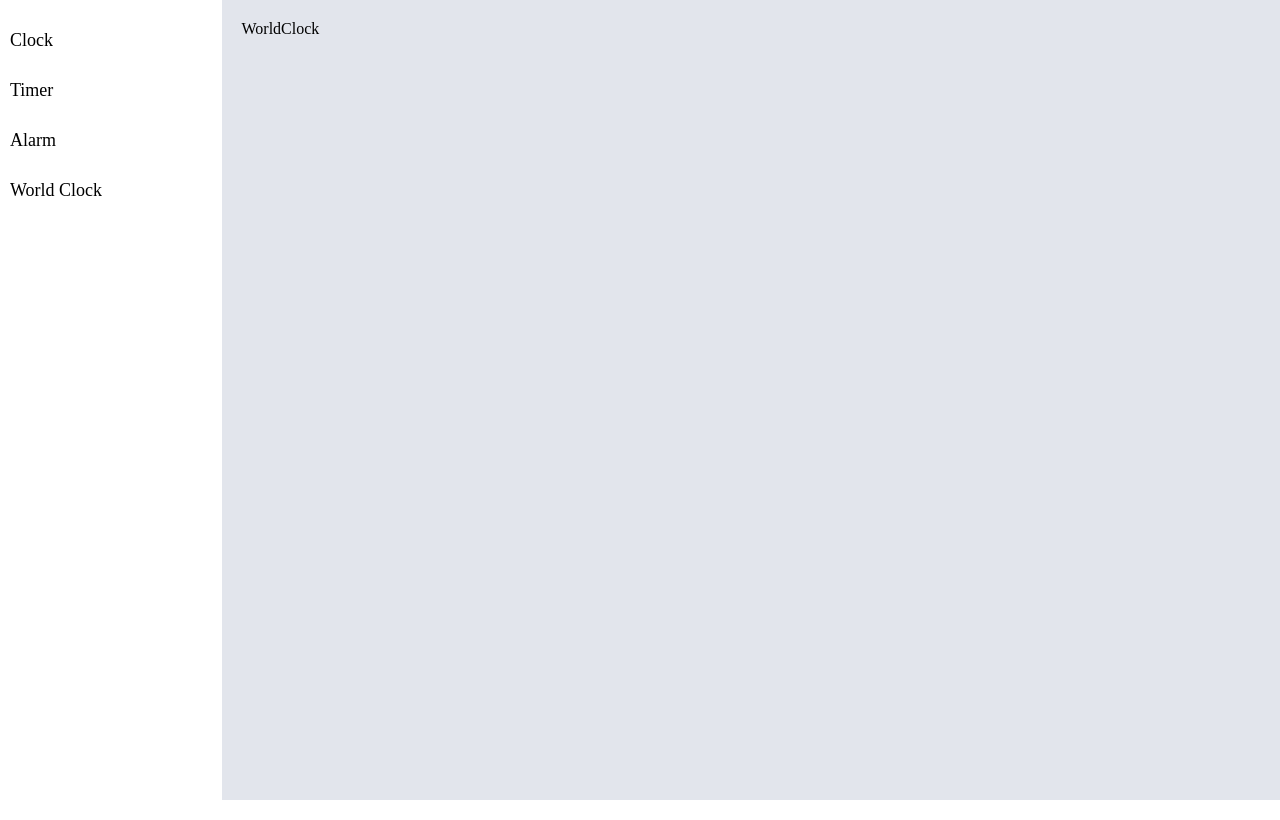
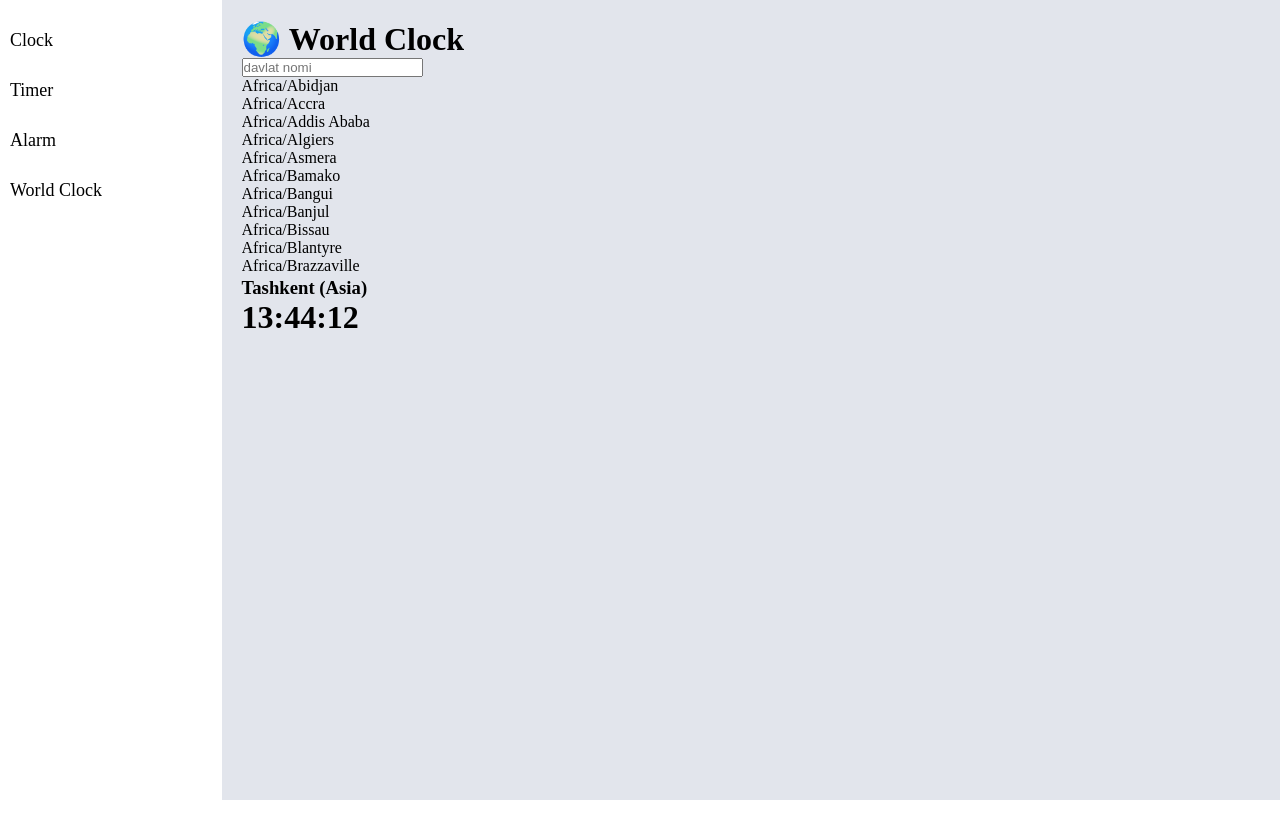
Before and after one commit to asadekk/Digital-Clock, a React (Vite) app: page /world in a window 1280 px wide. Built offline with nearby package versions, Linux system fonts and the light colour scheme.

Commit message:
World Clock

```diff
--- a/src/pages/Worldclock.jsx
+++ b/src/pages/Worldclock.jsx
@@ -1,9 +1,85 @@
-import React from 'react'
+import { useEffect, useState } from "react";
 
-function WorldClock() {
+// Brauzerning o'zidan dunyodagi barcha rasmiy vaqt zonalarini avtomatik olish
+const ALL_TIMEZONES = Intl.supportedValuesOf ? Intl.supportedValuesOf("timeZone") : [
+  "Africa/Lagos", "America/New_York", "Asia/Tashkent", "Europe/London", "Europe/Paris"
+];
+
+function Worldclock() {
+  const [timezones] = useState(ALL_TIMEZONES);
+  const [search, setSearch] = useState("");
+  const [selected, setSelected] = useState("Asia/Tashkent"); // Standart boshlang'ich zona
+  const [time, setTime] = useState("");
+
+  // Soatni har soniyada yangilash
+  useEffect(() => {
+    if (!selected) return;
+
+    const updateClock = () => {
+      try {
+        const currentTime = new Date().toLocaleTimeString("en-US", {
+          timeZone: selected,
+          hour: "2-digit",
+          minute: "2-digit",
+          second: "2-digit",
+          hour12: false,
+        });
+        setTime(currentTime);
+      } catch (e) {
+        // Agar eski brauzerlarda ayrim zonalar qo'llab-quvvatlanmasa xato bermasligi uchun
+        setTime("--:--:--");
+      }
+    };
+
+    updateClock();
+    const interval = setInterval(updateClock, 1000);
+
+    return () => clearInterval(interval);
+  }, [selected]);
+
+  // Qidiruv filtri (Katta-kichik harflarni farqlamaydi)
+  const filtered = timezones.filter((tz) =>
+    tz.toLowerCase().includes(search.toLowerCase())
+  );
+
   return (
-    <div>WorldClock</div>
-  )
+    <div>
+      <h1>🌍 World Clock</h1>
+
+      {/* QIDIRUV INPUTI */}
+      <input
+        placeholder="davlat nomi"
+        value={search}
+        onChange={(e) => setSearch(e.target.value)}
+      />
+
+      {/* RO'YXAT (Scroller bilan) */}
+      <div style={{width:"200px",height:"200px",overflow:'auto'}}>
+        {filtered.length > 0 ? (
+          filtered.map((tz) => (
+            <div
+              key={tz}
+              onClick={() => setSelected(tz)}
+            >
+              {tz.replace("_", " ")}
+            </div>
+          ))
+        ) : (
+          <div>Bunday hudud topilmadi</div>
+        )}
+      </div>
+
+      {/* JONLI SOAT PANELI */}
+      <div>
+        <h3>
+          {selected.split("/")[1]?.replace("_", " ") || selected} ({selected.split("/")[0]})
+        </h3>
+        <h1>
+          {time || "--:--:--"}
+        </h1>
+      </div>
+    </div>
+  );
 }
 
-export default WorldClock
+export default Worldclock;
```
